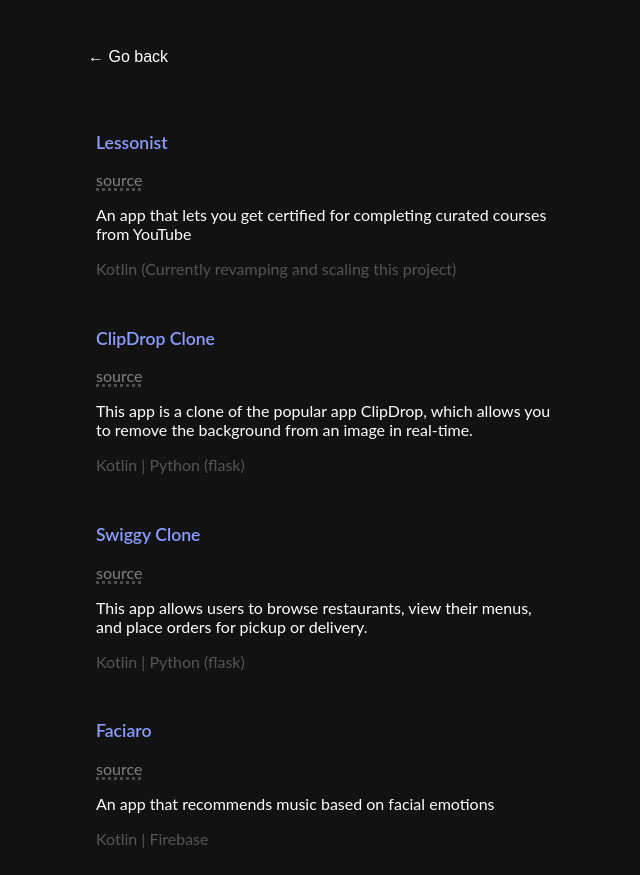
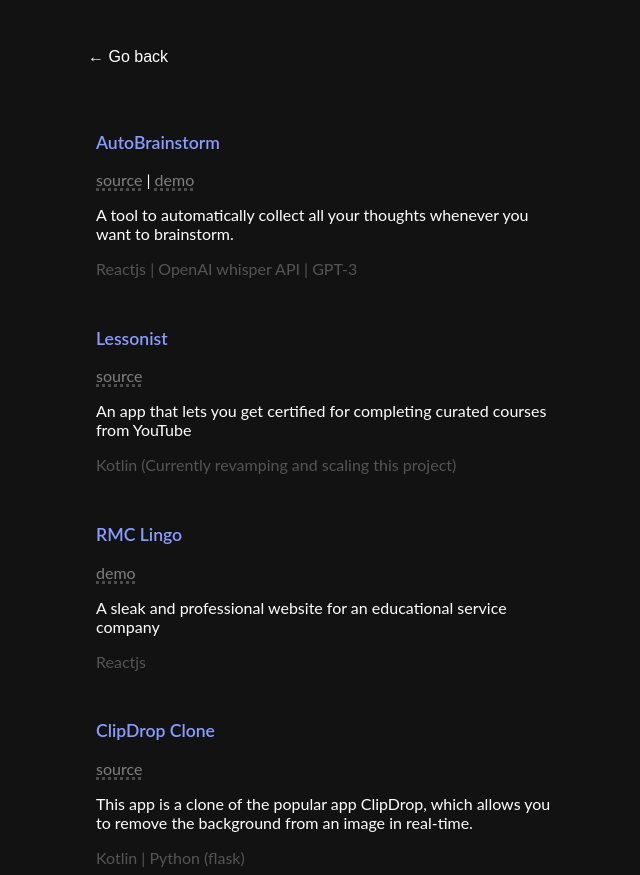
Before and after one commit to koushikjoshi/portfolio, a plain HTML site: page projects.html in a window 1280 px wide. Shown: the top 875 px of the page, without its empty margins (312-952 px from the left). Drawn offline with Linux system fonts and the light colour scheme; a script that the page names is missing.

Commit message:
changes added

```diff
--- a/projects.html
+++ b/projects.html
@@ -17,6 +17,31 @@
       <a class="back" href="index.html"> ← Go back </a>
 
       <div class="project-list">
+
+        <div class="project-card">
+          <p class="proj-title">AutoBrainstorm</p>
+
+          <p>
+            <a
+              class="source"
+              href="https://github.com/koushikjoshi/voice-notes"
+              >source</a
+            >
+            |
+            <a
+              class="source"
+              href="https://autobrainstorm.vercel.app"
+              >demo</a
+            >
+          </p>
+
+          <p class="proj-description">
+            A tool to automatically collect all your thoughts whenever you want to brainstorm.
+          </p>
+
+          <p class="remark">Reactjs | OpenAI whisper API | GPT-3</p>
+        </div>
+
         <div class="project-card">
           <p class="proj-title">Lessonist</p>
 
@@ -40,6 +65,30 @@
           </p>
 
           <p class="remark">Kotlin (Currently revamping and scaling this project)</p>
+        </div>
+
+        <div class="project-card">
+          <p class="proj-title">RMC Lingo</p>
+
+          <p>
+            <!-- <a
+              class="source"
+              href="https://github.com/koushikjoshi/voice-notes"
+              >source</a
+            >
+            | -->
+            <a
+              class="source"
+              href="https://rmc-lingo-website-e83x.vercel.app/"
+              >demo</a
+            >
+          </p>
+
+          <p class="proj-description">
+            A sleak and professional website for an educational service company
+          </p>
+
+          <p class="remark">Reactjs</p>
         </div>
 
         <div class="project-card">
```
